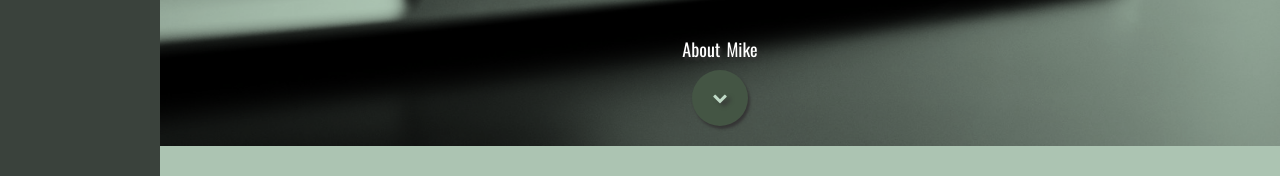
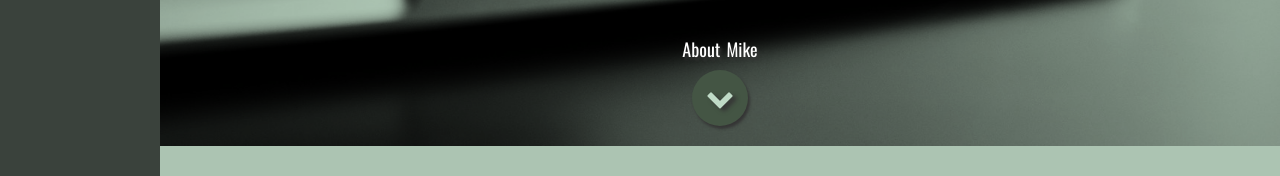
Before and after one commit to mikedsharp/michaeldsharpcom-client, an Angular app: page /home in a window 1280 px wide. Shown: the part 654-830 px from the top of the page. Built offline with nearby package versions, Linux system fonts and the light colour scheme; a web font is replaced by a local one; what angular2-fontawesome would draw is missing.

Commit message:
Added 'next' fabs to the bottom of each top-level page

```diff
--- a/src/app/contact/contact.component.html
+++ b/src/app/contact/contact.component.html
@@ -1 +1,5 @@
 <h1>Contact</h1>
+<div class="cta-box">
+    <span>Time to do it all over again?</span>
+    <a draggable="false" routerLink="/home" class="mds-fab"><i class="fa fa-home"></i></a>
+</div>
--- a/src/app/contact/contact.component.scss
+++ b/src/app/contact/contact.component.scss
@@ -1,5 +1,6 @@
 @import '../shared/variables';
-
+@import '../shared/call-to-action';
 :host {
     @include ui-view;
+    justify-content: space-between;
 }
--- a/src/app/projects/project.component.scss
+++ b/src/app/projects/project.component.scss
@@ -2,4 +2,5 @@
 
 :host {
     @include ui-view;
+
 }
--- a/src/app/projects/projects-list.component.html
+++ b/src/app/projects/projects-list.component.html
@@ -1 +1,6 @@
 <h1>Project List</h1>
+
+<div class="cta-box">
+    <span>Want to find out more? Send me a message!</span>
+    <a draggable="false" routerLink="/contact" class="mds-fab"><i class="fa fa-chevron-down"></i></a>
+</div>
--- a/src/app/projects/projects-list.component.scss
+++ b/src/app/projects/projects-list.component.scss
@@ -1,5 +1,12 @@
 @import '../shared/variables';
+@import '../shared/call-to-action';
 
 :host {
     @include ui-view;
+    justify-content: space-between;
+     .panel {
+        padding: 10px;
+        display: inline-block;
+        margin: 0 auto;
+    }
 }
--- a/src/app/shared/call-to-action.scss
+++ b/src/app/shared/call-to-action.scss
@@ -18,6 +18,10 @@
         .mds-fab{
             margin: 0 auto;
             display: flex;
+
+            .fa{
+                font-size: 28px;
+            }
         }
 
         margin-bottom: 10px;
```
